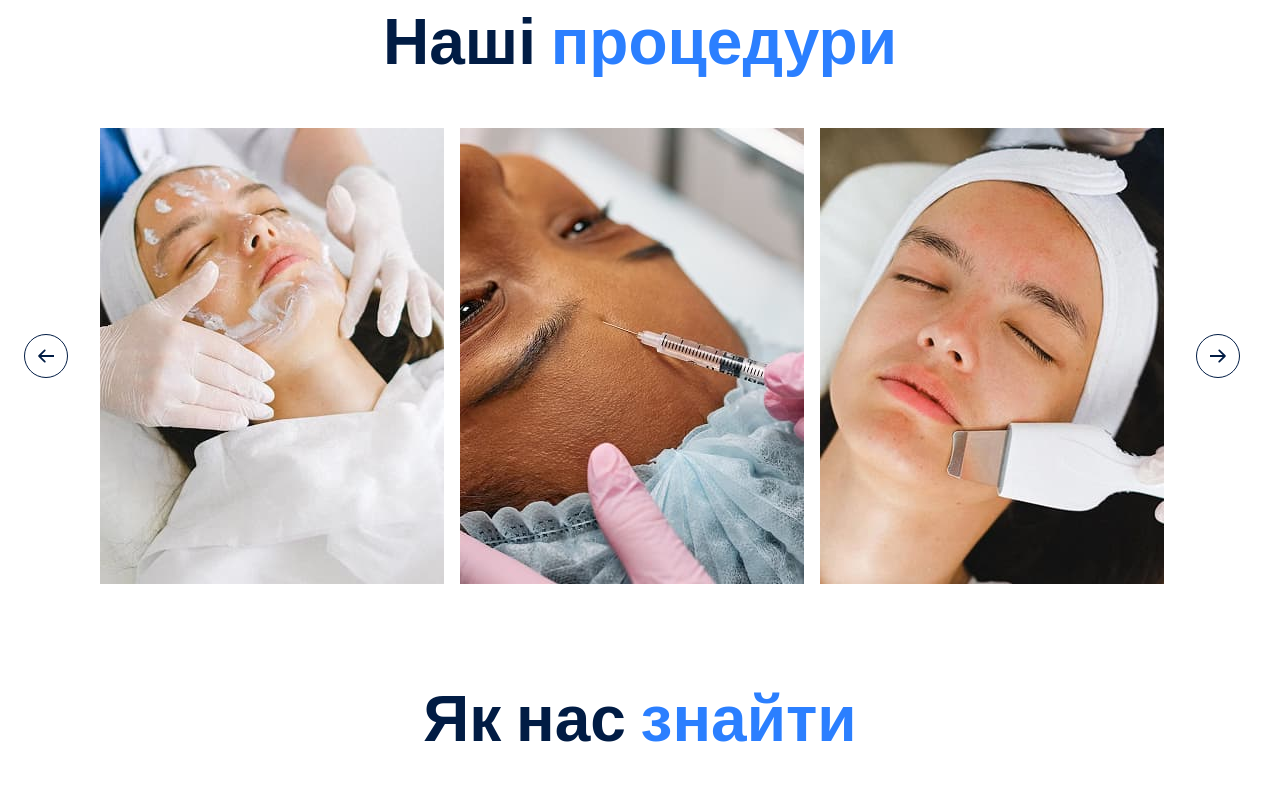
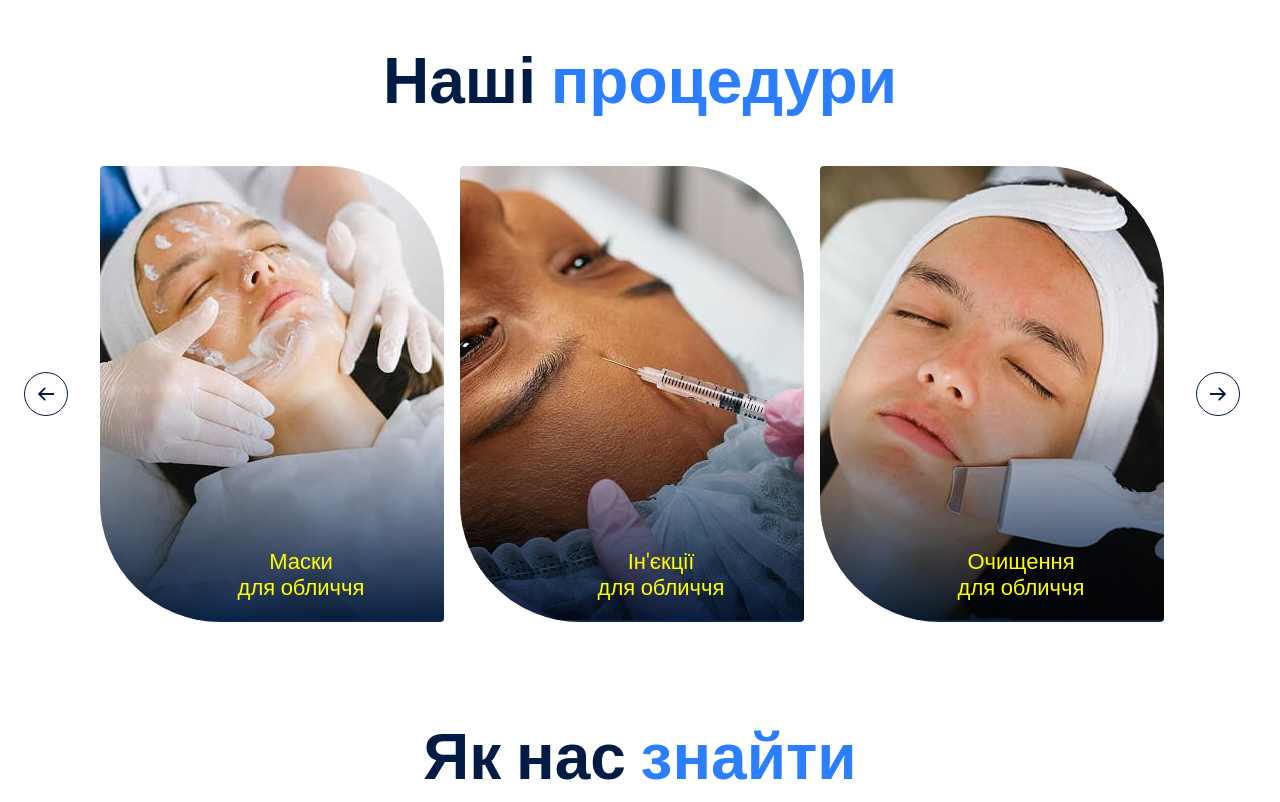
Before and after one commit to NPC-WORLD/genius-homework-1, a plain HTML site: page index.html in a window 1280 px wide. Shown: the part 1814-2616 px from the top of the page. Drawn offline with Linux system fonts and the light colour scheme; grey boxes are pictures that could not be loaded.

Commit message:
position

```diff
--- a/css/styles.css
+++ b/css/styles.css
@@ -102,11 +102,18 @@ img {
 
 /* Header */
 
+.header {
+	position: absolute; /* Позиционирование относительно ближайшего позиционированного родителя */
+	top: 0;
+	left: 0;
+	width: 100%;
+	padding: 32px 0; /* Отступы сверху и снизу */
+}
+
 .header-container {
 	display: flex; /* Делаем flex-контейнер */
 	align-items: center; /* Выравниваем элементы по вертикали */
 	gap: 40px; /* Расстояние между элементами */
-	padding: 32px 0; /* Отступы сверху и снизу */
 	margin-bottom: 16px; /* Отступ снизу */
 }
 
@@ -173,10 +180,19 @@ img {
 /* Hero section  */
 
 .hero-section {
+	padding: 80px 0; /* Отступы сверху и снизу */
+	background-image: linear-gradient(
+		89.38deg,
+		#ffffff 30.62%,
+		rgba(255, 255, 255, 0.850898) 41.31%,
+		rgba(255, 255, 255, 0.193204) 58.65%,
+		rgba(255, 255, 255, 0) 72.78%
+	);
 	background-image: url(../img/procedure.jpg);
 	background-repeat: no-repeat;
-	background-position: left;
-	background-size: cover;
+	background-position: center top;
+	background-size: cover; /* Растягиваем изображение на всю ширину и высоту */
+	background-attachment: scroll; /* Фиксация фона */
 }
 
 .hero-title {
@@ -332,13 +348,38 @@ img {
 	flex-wrap: wrap; /* Перенос элементов на новую строку */
 }
 
-.procedure-item,
-.procedure {
+.procedure-item {
 	display: flex;
 	width: 344px; /* Ширина элемента */
 	height: 456px; /* Высота элемента */
 	justify-content: center; /* Выравниваем элементы по центру */
 	align-items: center; /* Выравниваем элементы по центру */
+	overflow: hidden; /* Скрытие элементов, выходящих за границы */
+	border-radius: 4px 120px; /* Скругляем углы фото */
+}
+
+.procedure {
+	position: relative; /* Позиционирование относительно родителя */
+	margin: 0; /* Центрируем элемент */
+	background: linear-gradient(
+		180.05deg,
+		rgba(1, 28, 68, 0) 48.53%,
+		rgba(1, 28, 68, 0.725825) 84.61%,
+		#011c44 101.39%
+	);
+}
+
+.procedure-photo {
+	mix-blend-mode: multiply; /* Смешивание цветов */
+}
+
+.procedure-text {
+	position: absolute; /* Позиционирование относительно родителя */
+	bottom: 5%; /* Отступ снизу */
+	left: 40%; /* Отступ слева */
+	font-size: 22px; /* Размер шрифта */
+	color: yellow; /* Цвет текста */
+	text-align: center; /* Выравниваем текст по центру */
 }
 
 /* flex-basis: calc((100% - 32px) / 3); */
--- a/index.html
+++ b/index.html
@@ -184,23 +184,38 @@
 						<ul class="procedures-list">
 							<li class="procedure-item">
 								<figure class="procedure">
-									<img src="img/face-masks.jpg" alt="Маски для обличчя" />
-									<!-- <figcaption>Маски для обличчя</figcaption> -->
+									<img
+										class="procedure-photo"
+										src="img/face-masks.jpg"
+										alt="Маски для обличчя"
+									/>
+									<figcaption class="procedure-text">
+										Маски <br />для обличчя
+									</figcaption>
 								</figure>
 							</li>
 							<li class="procedure-item">
 								<figure class="procedure">
 									<img
+										class="procedure-photo"
 										src="img/injections-face.jpg"
 										alt="Ін'єкції для обличчя"
 									/>
-									<!-- <figcaption>Ін'єкції для обличчя</figcaption> -->
+									<figcaption class="procedure-text">
+										Ін'єкції <br />для обличчя
+									</figcaption>
 								</figure>
 							</li>
 							<li class="procedure-item">
 								<figure class="procedure">
-									<img src="img/cleansing-face.jpg" alt="Очищення обличчя" />
-									<!-- <figcaption>Очищення обличчя</figcaption> -->
+									<img
+										class="procedure-photo"
+										src="img/cleansing-face.jpg"
+										alt="Очищення обличчя"
+									/>
+									<figcaption class="procedure-text">
+										Очищення <br />для обличчя
+									</figcaption>
 								</figure>
 							</li>
 						</ul>
```
